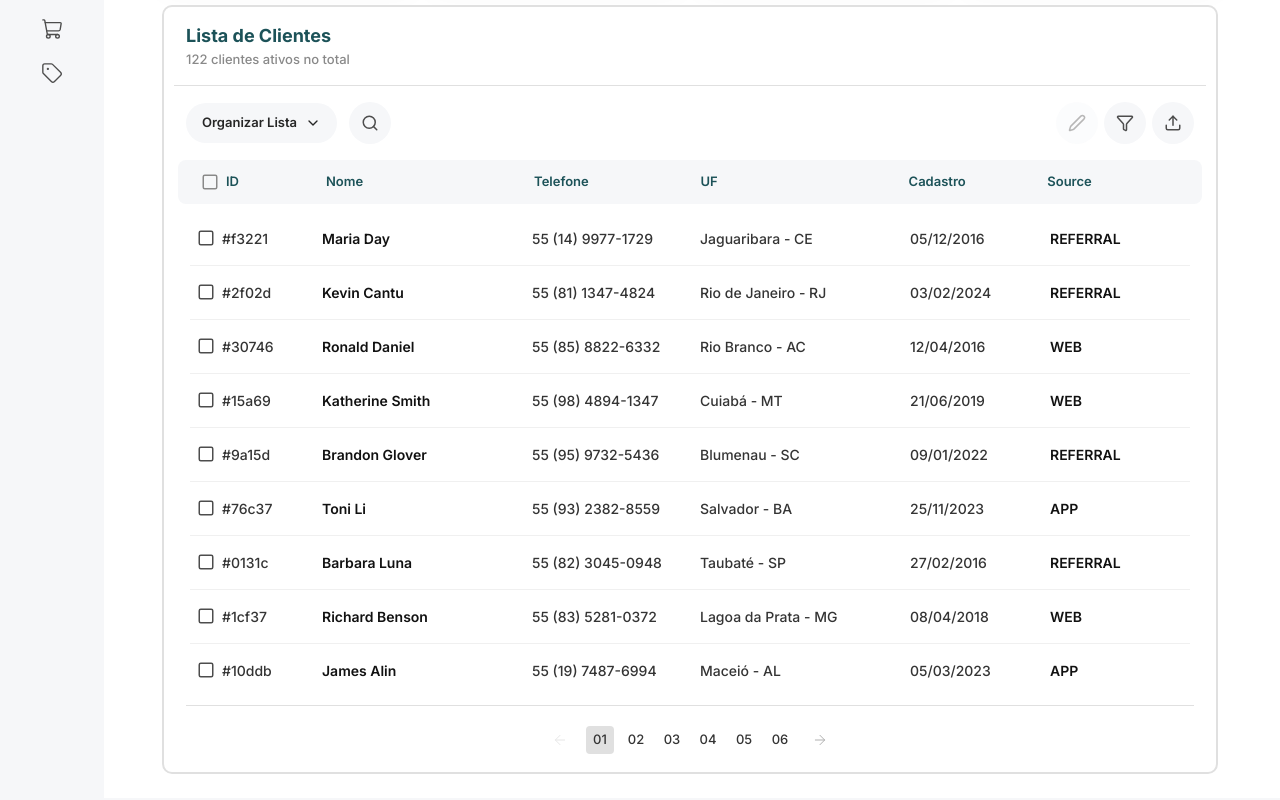
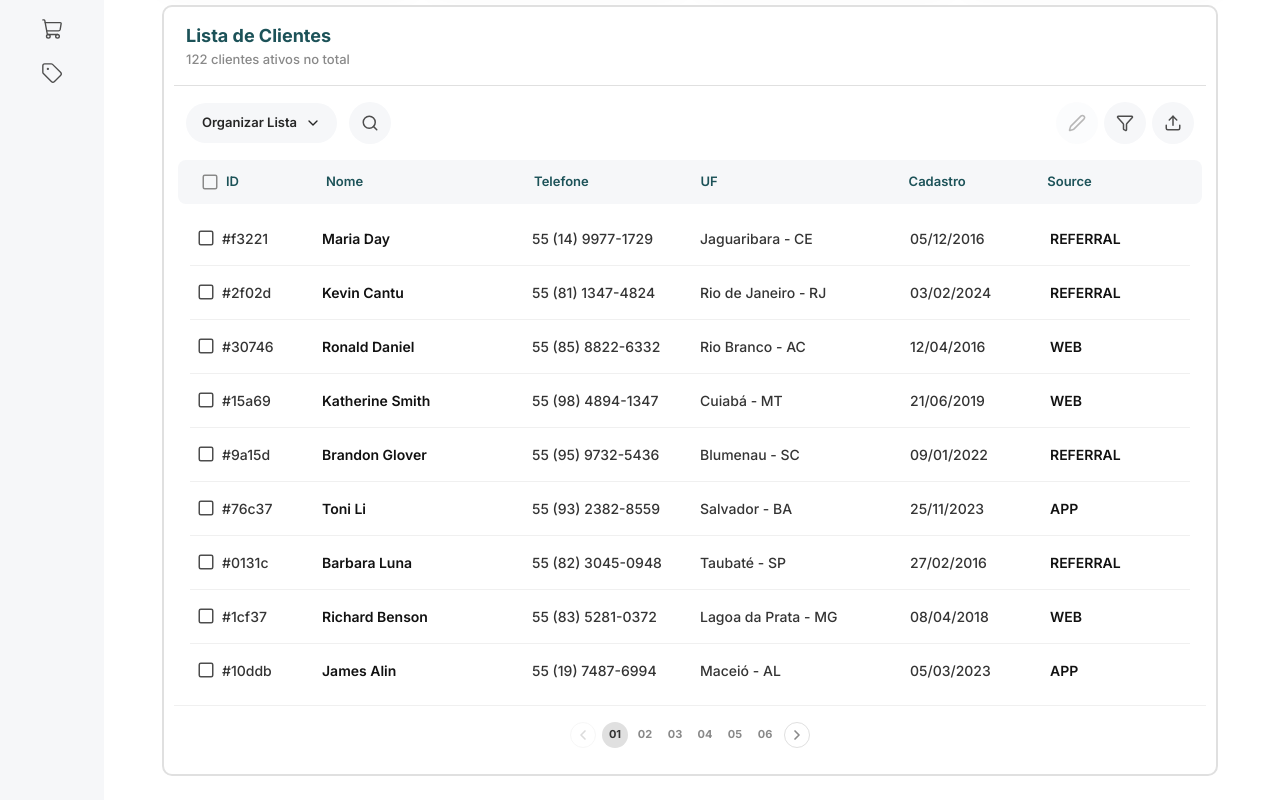
Before and after one commit to MatheusMV05/Rocketlab2026.1-Grupo-2-Hexalab, a React (Vite) app in the folder frontend/: page /clientes in a window 1280 px wide. Shown: the part 222-1022 px from the top of the page. Built offline with nearby package versions, Linux system fonts and the light colour scheme.

Commit message:
fix: consertando a paginação da funcionalidade dos clientes condizente com o fluxo 5 do figma

```diff
--- a/frontend/src/components/organisms/clientes/TabelaClientes.tsx
+++ b/frontend/src/components/organisms/clientes/TabelaClientes.tsx
@@ -7,7 +7,8 @@ import {
   Filter,
   Edit2,
   Upload,
-  ArrowRight,
+  ChevronLeft,
+  ChevronRight,
   X,
   Check,
 } from 'lucide-react'
@@ -28,6 +29,73 @@ const CLIENTES_MOCK_INICIAL = [
   { id: '#1cf37', nome: 'Richard Benson', telefone: '55 (83) 5281-0372', uf: 'Lagoa da Prata - MG', cadastro: '08/04/2018', source: 'WEB' },
   { id: '#10ddb', nome: 'James Alin', telefone: '55 (19) 7487-6994', uf: 'Maceió - AL', cadastro: '05/03/2023', source: 'APP' },
 ]
+
+const MOCK_PAGINA_2 = [
+  { id: '#01fc2', nome: 'Jay Jones', telefone: 'N/A', uf: 'Mirandópolis - SP', cadastro: '05/03/2023', source: 'WEB' },
+  { id: '#9ce1d', nome: 'Aaron White', telefone: '55 (77) 1424-0980', uf: 'São Paulo - SP', cadastro: '12/07/2023', source: 'WEB' },
+  { id: '#acda2', nome: 'James Mejia', telefone: '55 (75) 5022-2886', uf: 'São Paulo - SP', cadastro: '09/05/2015', source: 'WEB' },
+  { id: '#cfe85', nome: 'Kyle Romero', telefone: '55 (84) 3092-8803', uf: 'Itapagipe - MG', cadastro: '05/09/2018', source: 'REFERRAL' },
+  { id: '#8e223', nome: 'Wayne Smith', telefone: '55 (83) 7163-1353', uf: 'Tucano - BA', cadastro: '23/12/2021', source: 'REFERRAL' },
+  { id: '#9ed64', nome: 'Leslie Reynolds', telefone: '55 (93) 9341-8236', uf: 'Paço do Lumiar - MA', cadastro: '23/06/2016', source: 'REFERRAL' },
+  { id: '#ec148', nome: 'Alan Brown', telefone: '55 (67) 2046-0252', uf: 'Jequitinhonha - MG', cadastro: '03/10/2023', source: 'REFERRAL' },
+  { id: '#43834', nome: 'Deborah Wright', telefone: '55 (12) 6993-8096', uf: 'São Paulo - SP', cadastro: '29/11/2017', source: 'APP' },
+  { id: '#421a0', nome: 'Michael Ross', telefone: '55 (77) 0041-9470', uf: 'Ilhéus - BA', cadastro: '29/06/2016', source: 'WEB' },
+]
+
+const MOCK_PAGINA_3 = [
+  { id: '#8da3e', nome: 'Nathaniel Wagner', telefone: '55 (87) 7308-2086', uf: 'Ilha Solteira - SP', cadastro: '07/06/2024', source: 'APP' },
+  { id: '#2402c', nome: 'Thomas Weeks', telefone: '55 (77) 7133-4446', uf: 'Passos - MG', cadastro: '27/10/2017', source: 'WEB' },
+  { id: '#9d14c', nome: 'Kendra Burton', telefone: '55 (16) 2979-6775', uf: 'Paragominas - PA', cadastro: '06/08/2021', source: 'REFERRAL' },
+  { id: '#54689', nome: 'Caitlin Hernandez', telefone: '55 (75) 9000-2424', uf: 'Salvador - BA', cadastro: '05/10/2016', source: 'WEB' },
+  { id: '#fec1b', nome: 'Jose Kirk', telefone: '55 (85) 1072-5576', uf: 'Campinas - SP', cadastro: '29/07/2024', source: 'REFERRAL' },
+  { id: '#b43d6', nome: 'Juan Morrison', telefone: '55 (61) 2723-0113', uf: 'Porto Alegre - RS', cadastro: '03/06/2024', source: 'REFERRAL' },
+  { id: '#42318', nome: 'Lauren Parker', telefone: '55 (79) 3970-4145', uf: 'Ibiá - MG', cadastro: '07/03/2018', source: 'WEB' },
+  { id: '#23777', nome: 'Kevin Hart', telefone: '55 (88) 2082-7385', uf: 'Matão - SP', cadastro: '10/08/2024', source: 'APP' },
+  { id: '#5c723', nome: 'Samantha Rivera', telefone: '55 (83) 8807-7361', uf: 'Cruz Machado - PR', cadastro: '02/02/2020', source: 'APP' },
+]
+
+const MOCK_PAGINA_4 = [
+  { id: '#bee30', nome: 'Michael Smith', telefone: '55 (97) 3704-9594', uf: 'Lagoa Santa - MG', cadastro: '08/08/2018', source: 'WEB' },
+  { id: '#46be1', nome: 'Jonathan Smith', telefone: '55 (79) 3117-6830', uf: 'Belo Horizonte - MG', cadastro: '04/11/2018', source: 'WEB' },
+  { id: '#0613f', nome: 'Cheyenne Wallace', telefone: '55 (93) 8823-7521', uf: 'Paulino Neves - MA', cadastro: '22/03/2019', source: 'REFERRAL' },
+  { id: '#9381d', nome: 'Dana Smith', telefone: '55 (94) 3448-8643', uf: 'Ceará-Mirim - RN', cadastro: '28/07/2015', source: 'REFERRAL' },
+  { id: '#77d05', nome: 'Andrew Gordon', telefone: '55 (74) 4577-1224', uf: 'Belo Horizonte - MG', cadastro: '25/06/2021', source: 'REFERRAL' },
+  { id: '#9cd09', nome: 'Travis Thomas', telefone: '55 (89) 1014-6998', uf: 'Niterói - RJ', cadastro: '31/07/2017', source: 'APP' },
+  { id: '#17958', nome: 'Donna kirby', telefone: '55 (11) 0477-3598', uf: 'Araraquara - SP', cadastro: '07/11/2016', source: 'REFERRAL' },
+  { id: '#a0b47', nome: 'Chris Riley', telefone: '55 (81) 2270-3188', uf: 'São João do Caiuá - PR', cadastro: '18/02/2017', source: 'APP' },
+  { id: '#05b0a', nome: 'Tina Alvarez', telefone: '55 (45) 0400-1071', uf: 'Águas Lindas de Goiás - GO', cadastro: '07/08/2019', source: 'REFERRAL' },
+]
+
+const MOCK_PAGINA_5 = [
+  { id: '#03448', nome: 'Jennifer Morrison', telefone: '55 (89) 5482-6724', uf: 'Parnamirim - RN', cadastro: '22/06/2014', source: 'REFERRAL' },
+  { id: '#1e682', nome: 'Tara Avila', telefone: '55 (88) 1951-7223', uf: 'Amélia Rodrigues - BA', cadastro: '08/01/2016', source: 'WEB' },
+  { id: '#7f18d', nome: 'Jessica Moreno', telefone: '55 (83) 4140-5757', uf: 'Paragominas - PA', cadastro: '09/12/2023', source: 'WEB' },
+  { id: '#72cc5', nome: 'Elizabeth Jones', telefone: '55 (87) 2655-7918', uf: 'Passos - MG', cadastro: '07/08/2021', source: 'APP' },
+  { id: '#2fe28', nome: 'Tim Marshall', telefone: '55 (22) 8685-6959', uf: 'Santa Bárbara - MG', cadastro: '18/02/2016', source: 'APP' },
+  { id: '#6c014', nome: 'Jason thompson', telefone: '55 (86) 0319-5667', uf: 'Camaçari - BA', cadastro: '01/01/2014', source: 'WEB' },
+  { id: '#ce07f', nome: 'Tina Carter', telefone: '55 (87) 6706-3302', uf: 'Balsa Nova - PR', cadastro: '25/08/2021', source: 'WEB' },
+  { id: '#ce07f2', nome: 'Tina Carter', telefone: '55 (87) 6706-3302', uf: 'Balsa Nova - PR', cadastro: '25/08/2021', source: 'WEB' },
+  { id: '#8a74f', nome: 'Tanya Mckay', telefone: '55 (81) 3754-7231', uf: 'Manaus - AM', cadastro: '06/07/2019', source: 'REFERRAL' },
+]
+
+const MOCK_PAGINA_6 = [
+  { id: '#e7d32', nome: 'Lawrence Brown', telefone: '55 (88) 6861-2563', uf: 'Uberaba - MG', cadastro: '12/04/2015', source: 'APP' },
+  { id: '#8954d', nome: 'Melinda Miranda', telefone: 'N/A', uf: 'São Paulo - SP', cadastro: '07/11/2021', source: 'WEB' },
+  { id: '#90daf', nome: 'Lori King', telefone: '55 (22) 9768-0679', uf: 'Ibiapina - CE', cadastro: '12/10/2014', source: 'REFERRAL' },
+  { id: '#9a303', nome: 'Diana Watkins', telefone: '55 (77) 0173-8500', uf: 'Serra - ES', cadastro: '28/02/2023', source: 'APP' },
+  { id: '#7aefe', nome: 'Mark Herring', telefone: '55 (94) 0938-2229', uf: 'Brazabrantes - GO', cadastro: '05/02/2020', source: 'APP' },
+]
+
+const GET_MOCK_POR_PAGINA = (pagina: number) => {
+  switch (pagina) {
+    case 2: return MOCK_PAGINA_2
+    case 3: return MOCK_PAGINA_3
+    case 4: return MOCK_PAGINA_4
+    case 5: return MOCK_PAGINA_5
+    case 6: return MOCK_PAGINA_6
+    default: return CLIENTES_MOCK_INICIAL
+  }
+}
 
 const ANOS_CLIENTES = ['2026', '2025', '2024', '2023', '2022', '2021', '2020', '2019', '2018', '2017', '2016', '2015', '2014']
 const SOURCES = ['WEB', 'APP', 'REFERRAL']
@@ -52,6 +120,11 @@ export function TabelaClientes() {
   const [selecionados, setSelecionados] = useState<string[]>([])
   const [paginaAtual, setPaginaAtual] = useState(1)
   const totalPaginas = 6
+
+  useEffect(() => {
+    setClientes(GET_MOCK_POR_PAGINA(paginaAtual))
+    setSelecionados([])
+  }, [paginaAtual])
 
   const [filtroAberto, setFiltroAberto] = useState(false)
   const [filtro, setFiltro] = useState<FiltroClientes>(FILTRO_VAZIO)
@@ -472,37 +545,41 @@ export function TabelaClientes() {
       </div>
 
       {/* Paginação */}
-      <div className="flex items-center justify-center gap-3 pt-5 pb-2 border-t border-[#e0e0e0] mt-auto mx-3 shrink-0">
+      <div className="flex items-center justify-center gap-[6px] py-4 border-t border-[#f0f0f0] mt-auto">
         <button
-          className="flex items-center justify-center w-7 h-7 rounded-full text-[#b0b0b0] hover:text-[#4d4d4d] transition-colors disabled:opacity-30 border border-transparent hover:border-[#e0e0e0]"
-          onClick={() => setPaginaAtual((p) => Math.max(1, p - 1))}
+          onClick={() => setPaginaAtual(prev => Math.max(1, prev - 1))}
           disabled={paginaAtual === 1}
+          className={`w-[26px] h-[26px] flex items-center justify-center rounded-full border border-[#e0e0e0] text-[#898989] transition-colors ${
+            paginaAtual === 1 ? 'opacity-30 cursor-not-allowed' : 'hover:bg-[#f6f7f9]'
+          }`}
         >
-          <ArrowRight size={16} strokeWidth={1.5} className="rotate-180" />
+          <ChevronLeft size={16} strokeWidth={2.5} />
         </button>
 
-        <div className="flex items-center gap-2">
-          {Array.from({ length: totalPaginas }, (_, i) => i + 1).map((p) => (
+        <div className="flex items-center gap-[4px]">
+          {[1, 2, 3, 4, 5, 6].map((p) => (
             <button
               key={p}
-              className={`flex items-center justify-center w-7 h-7 rounded-[4px] text-[13px] font-medium transition-colors ${
-                p === paginaAtual
+              onClick={() => setPaginaAtual(p)}
+              className={`w-[26px] h-[26px] flex items-center justify-center rounded-full text-[11px] font-bold transition-colors ${
+                paginaAtual === p
                   ? 'bg-[#e0e0e0] text-[#343434]'
-                  : 'text-[#343434] hover:bg-[#f6f7f9]'
+                  : 'text-[#898989] hover:bg-[#f6f7f9]'
               }`}
-              onClick={() => setPaginaAtual(p)}
             >
-              {String(p).padStart(2, '0')}
+              {p.toString().padStart(2, '0')}
             </button>
           ))}
         </div>
 
         <button
-          className="flex items-center justify-center w-7 h-7 rounded-full text-[#b0b0b0] hover:text-[#111] transition-colors disabled:opacity-30 border border-transparent hover:border-[#e0e0e0]"
-          onClick={() => setPaginaAtual((p) => Math.min(totalPaginas, p + 1))}
+          onClick={() => setPaginaAtual(prev => Math.min(totalPaginas, prev + 1))}
           disabled={paginaAtual === totalPaginas}
+          className={`w-[26px] h-[26px] flex items-center justify-center rounded-full border border-[#e0e0e0] text-[#898989] transition-colors ${
+            paginaAtual === totalPaginas ? 'opacity-30 cursor-not-allowed' : 'hover:bg-[#f6f7f9]'
+          }`}
         >
-          <ArrowRight size={16} strokeWidth={1.5} />
+          <ChevronRight size={16} strokeWidth={2.5} />
         </button>
       </div>
 
```
